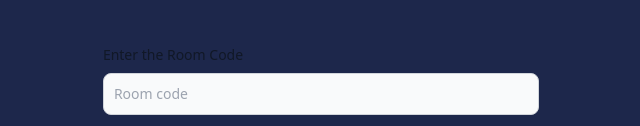
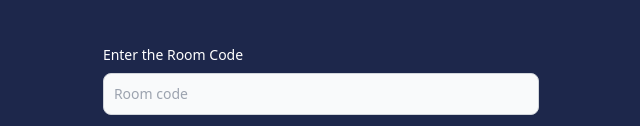
Before and after one commit to Rahul-bista/FileTransferPHP, a plain HTML site: page index.html in a window 1280 px wide. Shown: the part 323-449 px from the top of the page, without its empty margins (319-959 px from the left). Drawn offline with nearby package versions, Linux system fonts and the light colour scheme.

Commit message:
fix: add white text in white theme

```diff
--- a/index.html
+++ b/index.html
@@ -10,7 +10,7 @@
     <form class="mt-56 flex items-center justify-center w-full h-full" action="verify_room.php" method="POST">
         <div>
             <h2 class="block mb-2 text-8xl text-center font-medium text-white">File Share</h2>
-            <label for="helper-text" class="mt-12 block mb-2 text-sm font-medium text-gray-900 dark:text-white">
+            <label for="helper-text" class="mt-12 block mb-2 text-sm font-medium text-white">
                 Enter the Room Code
             </label>
             <input autocomplete="off" type="text" id="helper-text" aria-describedby="helper-text-explanation" name="room_code"
```
